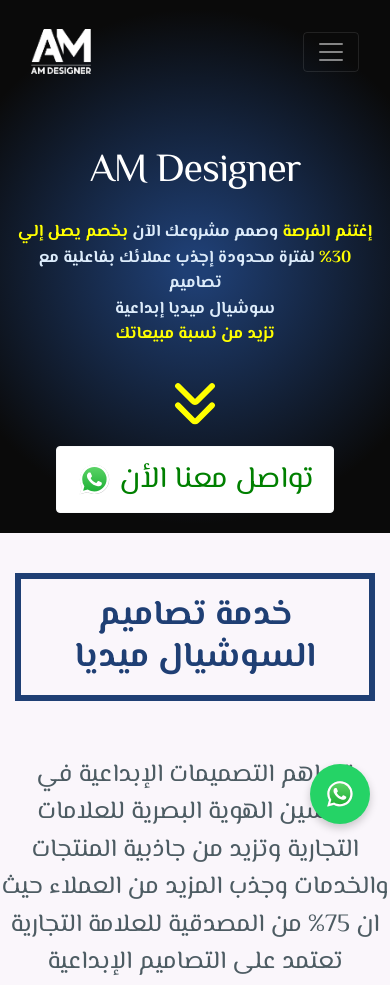
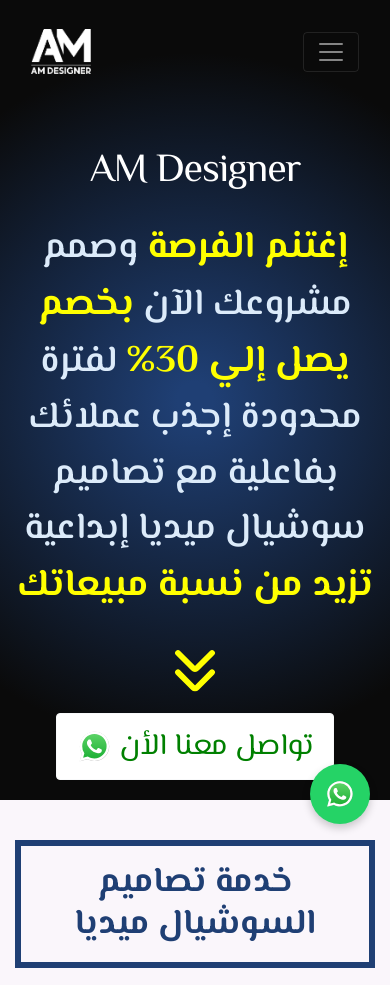
Before and after one commit to MicroZoZ/MicroZoZ.github.io, a plain HTML site: page index.html in a window 390 px wide. Shown: the top 985 px of the page. Drawn offline with Linux system fonts and the light colour scheme.

Commit message:
sssssssssssssssss

```diff
--- a/css/style.css
+++ b/css/style.css
@@ -258,16 +258,16 @@
     background-image: -ms-radial-gradient(circle, #1f3f74 4%, rgb(10, 10, 10) 78%);
 
 }
-/* .tagline span {
+.tagline span {
     font-size: 38px;
     font-weight: 700;
 
-} */
+}
 .tagline {
-    font-size: 38px;
-    font-weight: 700;
+    font-size: 37px;
+    font-weight: 600;
     color: #dcebfa;
-    max-width: 860px;
+    max-width: 845px;
     margin: 0 auto;
 }
 .discount {
@@ -297,14 +297,7 @@
     }
 }
 
-@media (max-width:767px) {
-    .tagline {
-        font-size: 17px;
-    }
-    .img-holder {
-        padding-bottom: 100%;
-    }
-}
+
 
 
 /* FEATURES
```
